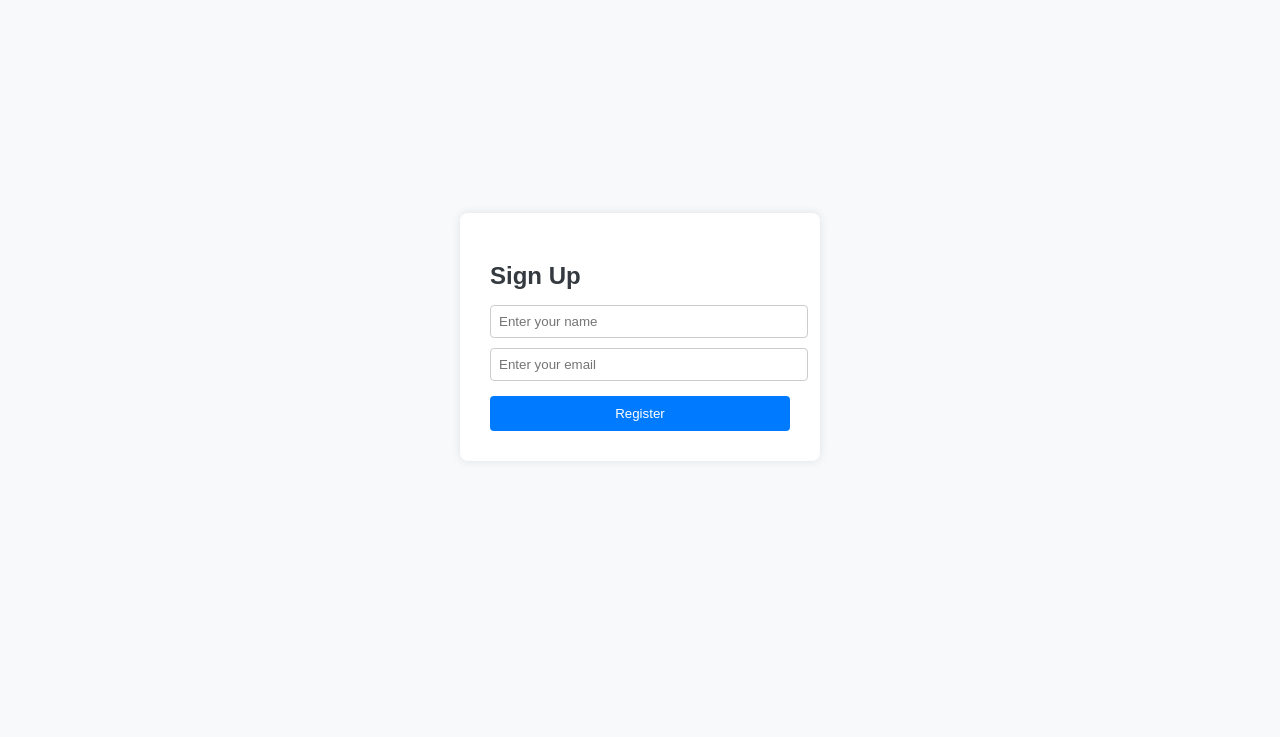
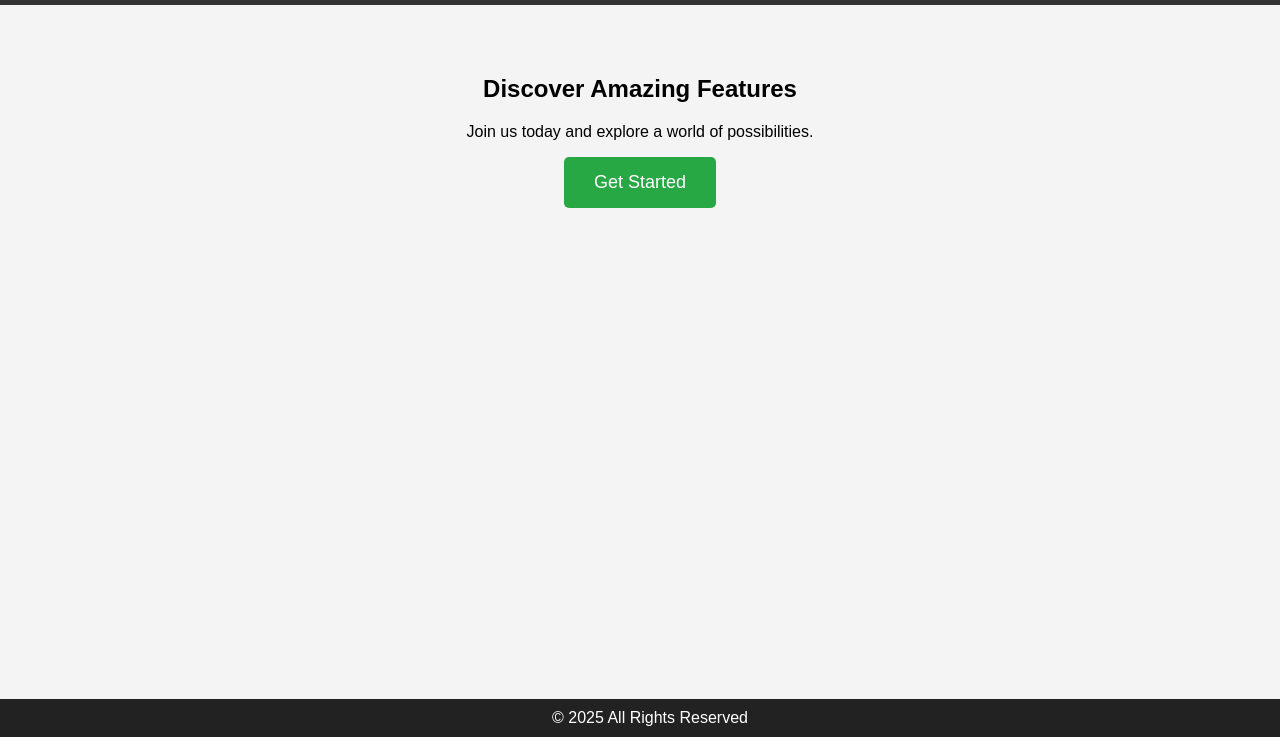
Before and after one commit to csc-501-ass/Ogbenna-Anita-Adaugo, a plain HTML site: page index.html in a window 1280 px wide. Shown: the part 63-800 px from the top of the page. Drawn offline with Linux system fonts and the light colour scheme.

Commit message:
change the layout of the application

```diff
--- a/index.html
+++ b/index.html
@@ -3,57 +3,54 @@
 <head>
     <meta charset="UTF-8">
     <meta name="viewport" content="width=device-width, initial-scale=1.0">
-    <title>Minimal Web Page</title>
+    <title>Simple Landing Page</title>
     <style>
         body {
-            font-family: Arial, sans-serif;
-            background-color: #f8f9fa;
-            display: flex;
-            justify-content: center;
-            align-items: center;
-            height: 100vh;
             margin: 0;
+            padding: 0;
+            font-family: 'Arial', sans-serif;
+            background-color: #f4f4f4;
+            text-align: center;
         }
-        .card {
-            background: #fff;
-            padding: 30px;
-            border-radius: 8px;
-            box-shadow: 0 0 10px rgba(0, 0, 0, 0.1);
-            width: 300px;
-            text-align: left;
+        .header {
+            background-color: #333;
+            color: white;
+            padding: 20px;
+            font-size: 24px;
         }
-        h2 {
-            color: #343a40;
-            margin-bottom: 10px;
+        .content {
+            padding: 50px 20px;
         }
-        input {
+        .cta {
+            background-color: #28a745;
+            color: white;
+            padding: 15px 30px;
+            border: none;
+            font-size: 18px;
+            cursor: pointer;
+            border-radius: 5px;
+            transition: background 0.3s;
+        }
+        .cta:hover {
+            background-color: #218838;
+        }
+        .footer {
+            background-color: #222;
+            color: white;
+            padding: 10px;
+            position: fixed;
+            bottom: 0;
             width: 100%;
-            padding: 8px;
-            margin: 5px 0;
-            border: 1px solid #ccc;
-            border-radius: 4px;
-        }
-        button {
-            background: #007bff;
-            color: #fff;
-            border: none;
-            padding: 10px;
-            width: 100%;
-            margin-top: 10px;
-            cursor: pointer;
-            border-radius: 4px;
-        }
-        button:hover {
-            background: #0056b3;
         }
     </style>
 </head>
 <body>
-    <div class="card">
-        <h2>Sign Up</h2>
-        <input type="text" placeholder="Enter your name">
-        <input type="email" placeholder="Enter your email">
-        <button>Register</button>
+    <div class="header">Welcome to Our Website</div>
+    <div class="content">
+        <h2>Discover Amazing Features</h2>
+        <p>Join us today and explore a world of possibilities.</p>
+        <button class="cta">Get Started</button>
     </div>
+    <div class="footer">&copy; 2025 All Rights Reserved</div>
 </body>
 </html>
```
